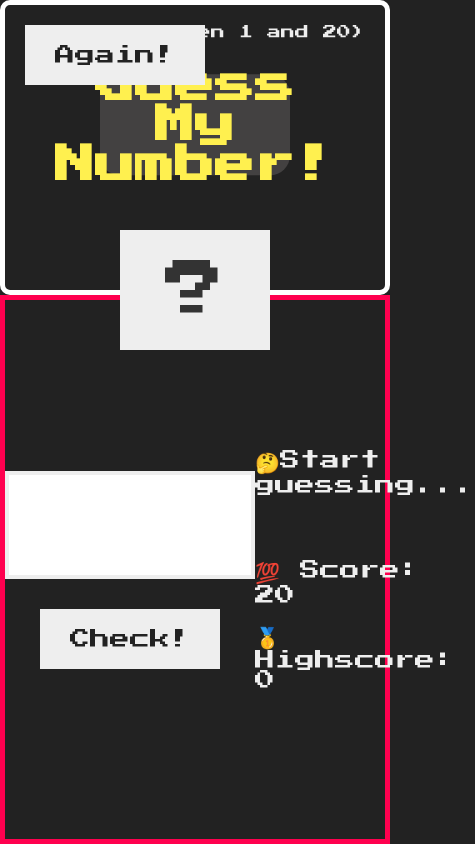
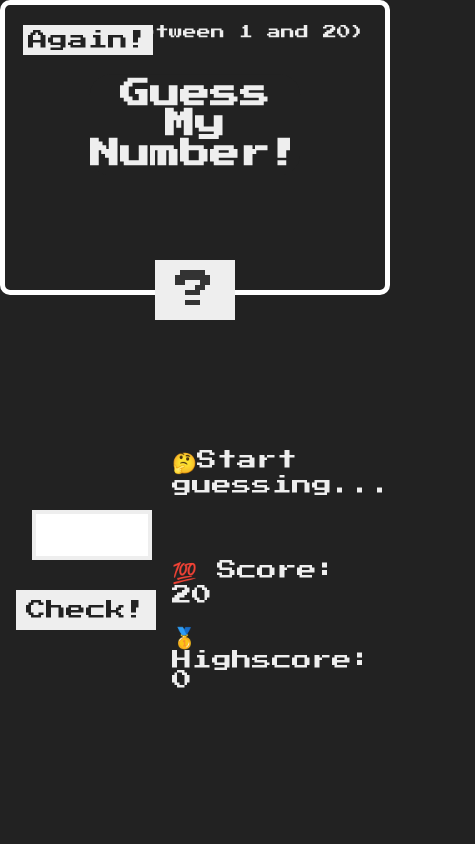
Before and after one commit to 24Lavanya/Portfolio-24, a plain HTML site: page index1.html in a window 390 px wide. Shown: the whole page, 475 px wide, since content can reach past the window. Drawn offline with Linux system fonts and the light colour scheme.

Commit message:
Updated the game

```diff
--- a/stylegame.css
+++ b/stylegame.css
@@ -15,17 +15,13 @@ html {
   font-family: 'Press Start 2P', sans-serif;
   color: #eee;
   background-color: #222;
-  /* background-color: #60b347; */
-  /* background-image: url('pexels-matej-896895.jpg');
-  background-position: center;
-  background-size: cover;
-  background-repeat: no-repeat; */
 }
 
 /* LAYOUT */
 header {
   position: relative;
   height: 35vh;
+  width: 100%;
   border-bottom-left-radius:12px ;
   border-bottom-right-radius: 12px;
   border-bottom: 7px solid #eee;
@@ -41,19 +37,20 @@ main {
   display: flex;
   align-items: center;
   justify-content: space-around;
-  border:5px solid #ff004f;
+  /* border:5px solid #ff004f; */
   /* border-radius: 10px; */
 }
 
 .left {
-  width: 52rem;
+  /* width: 52rem; */
+  margin-left: 16px;
   display: flex;
   flex-direction: column;
   align-items: center;
 }
 
 .right {
-  width: 52rem;
+  margin:0 16px;
   font-size: 2rem;
 }
 
@@ -62,11 +59,8 @@ main {
 h1{
   font-size: 4rem;
   text-align: center;
-  color:#fff04f;
   position: absolute;
-  width: 50%;
   height:12vh;
-  background-color: #434141;
   border-radius: 20px;
   display: flex;
   align-items: center;
@@ -137,3 +131,32 @@ h1{
 .label-score {
   margin-bottom: 2rem;
 }
+
+
+@media(max-width:665px)
+{
+  .btn{
+  padding: 1rem 1rem;
+  }
+  .again {
+    padding: 5px;
+    margin:0 18px;
+    left: 0rem;
+  }
+  .guess {
+    font-size: 4rem;
+    padding: 1px;
+    width: 12rem;
+    margin-bottom: 3rem;
+    margin-left: 12px;
+  }
+  h1{
+    font-size: 3rem;
+    background-color:#222;
+  }
+  .number {
+    font-size: 4rem;
+    width: 8rem;
+    padding: 1rem 0rem;
+  }
+}
```
Also changed, not shown: index1.html (+0 -1 lines), style.css (+16 -3 lines).
